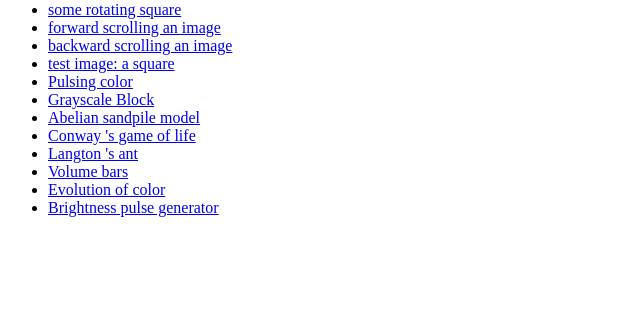
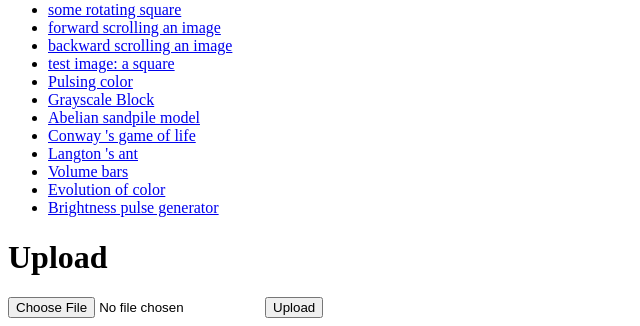
Before and after one commit to iwsmith/crosswalk, a Flask app: page / in a window 1280 px wide. Shown: the part 963-1289 px from the top of the page, without its empty margins (0-640 px from the left). Before the commit the page ends 1180 px from the top, so only its background shows below. Run offline with Flask 2, Linux system fonts and the light colour scheme.

Commit message:
File uploads

```diff
--- a/run.py
+++ b/run.py
@@ -1,5 +1,7 @@
 from flask import Flask, abort, request, jsonify, render_template, redirect, url_for
 from led_controller import LEDController
+from werkzeug.utils import secure_filename
+import os
 
 led = LEDController("./static/img")
 app = Flask(__name__)
@@ -39,3 +41,9 @@ def random_image():
 @app.route("/status")
 def status():
     return led.status()
+
+@app.route("/upload", methods=['POST'])
+def upload_file():
+    f = request.files['image']
+    f.save(os.path.join(led.image_path, secure_filename(f.filename)))
+    return redirect(url_for('index'))
--- a/templates/index.html
+++ b/templates/index.html
@@ -27,6 +27,11 @@
     {% endfor %}
     </ul>
 
+    <h1>Upload</h1>
+    <form enctype="multipart/form-data" method="post" action="{{ url_for('upload_file') }}">
+        <input name="image" type="file">
+        <input type="submit" value="Upload">
+    </form>
 
 </body>
 </html>
```
